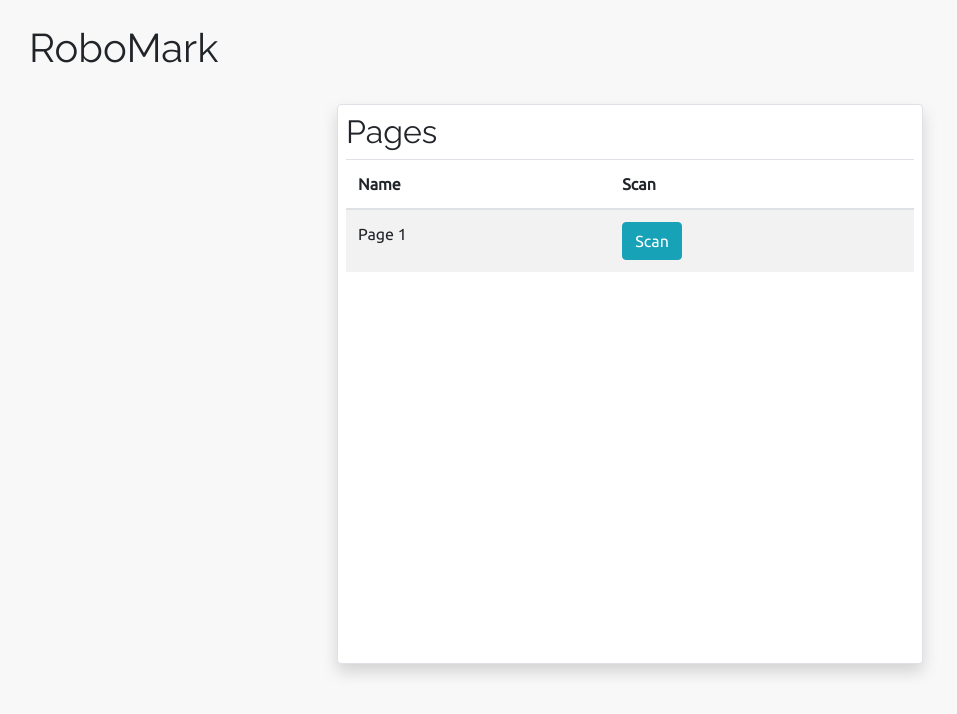
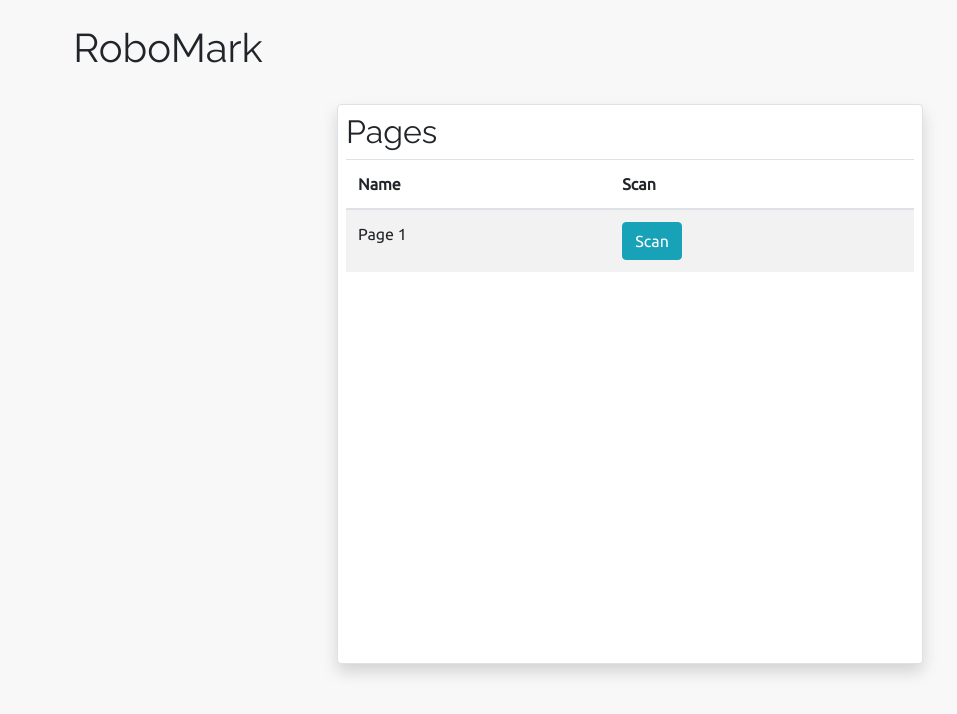
Before and after one commit to SpencerMcMurray/RoboMark, a Next.js app: page /pages in a window 1280 px wide. Shown: the top 714 px of the page, without its empty margins (10-967 px from the left). Built offline with nearby package versions, Linux system fonts and the light colour scheme.

Commit message:
Generalized pages for easy of expansion

```diff
--- /dev/null
+++ b/components/Display.jsx
@@ -0,0 +1,31 @@
+import React from "react";
+import Brand from "./Brand";
+import DisplayColumn from "./DisplayColumn";
+import ButtonSpread from "./ButtonSpread";
+import Layout from "./Layout";
+
+const DisplayLayout = props => {
+  return (
+    <Layout>
+      <div className="d-flex justify-content-center">
+        <div className="row w-100" style={{ height: "90vh" }}>
+          <div className="col-lg-3 text-center">
+            <Brand />
+          </div>
+          <div className="col-lg-6 d-flex align-items-center">
+            <DisplayColumn
+              title={props.title}
+              headers={props.headers}
+              items={props.items}
+            />
+          </div>
+          <div className="col-lg-3">
+            <ButtonSpread />
+          </div>
+        </div>
+      </div>
+    </Layout>
+  );
+};
+
+export default DisplayLayout;
--- a/pages/pages.jsx
+++ b/pages/pages.jsx
@@ -1,32 +1,14 @@
 import React from "react";
-import Brand from "../components/Brand";
-import DisplayColumn from "../components/DisplayColumn";
-import ButtonSpread from "../components/ButtonSpread";
-import Layout from "../components/Layout";
-
+import Display from "../components/Display";
 import ScanBtn from "../components/buttons/ScanBtn";
 
-const Pages = props => {
+const Pages = () => {
   return (
-    <Layout>
-      <div className="d-flex justify-content-center flex-wrap">
-        <div className="row w-100" style={{ height: "90vh" }}>
-          <div className="col-lg-3">
-            <Brand />
-          </div>
-          <div className="col-lg-6 d-flex align-items-center">
-            <DisplayColumn
-              title="Pages"
-              headers={["Name", "Scan"]}
-              items={[{ id: 2, name: "Page 1", scan: <ScanBtn id={2} /> }]}
-            />
-          </div>
-          <div className="col-lg-3">
-            <ButtonSpread />
-          </div>
-        </div>
-      </div>
-    </Layout>
+    <Display
+      title="Pages"
+      headers={["Name", "Scan"]}
+      items={[{ id: 2, name: "Page 1", scan: <ScanBtn id={2} /> }]}
+    />
   );
 };
 
```
